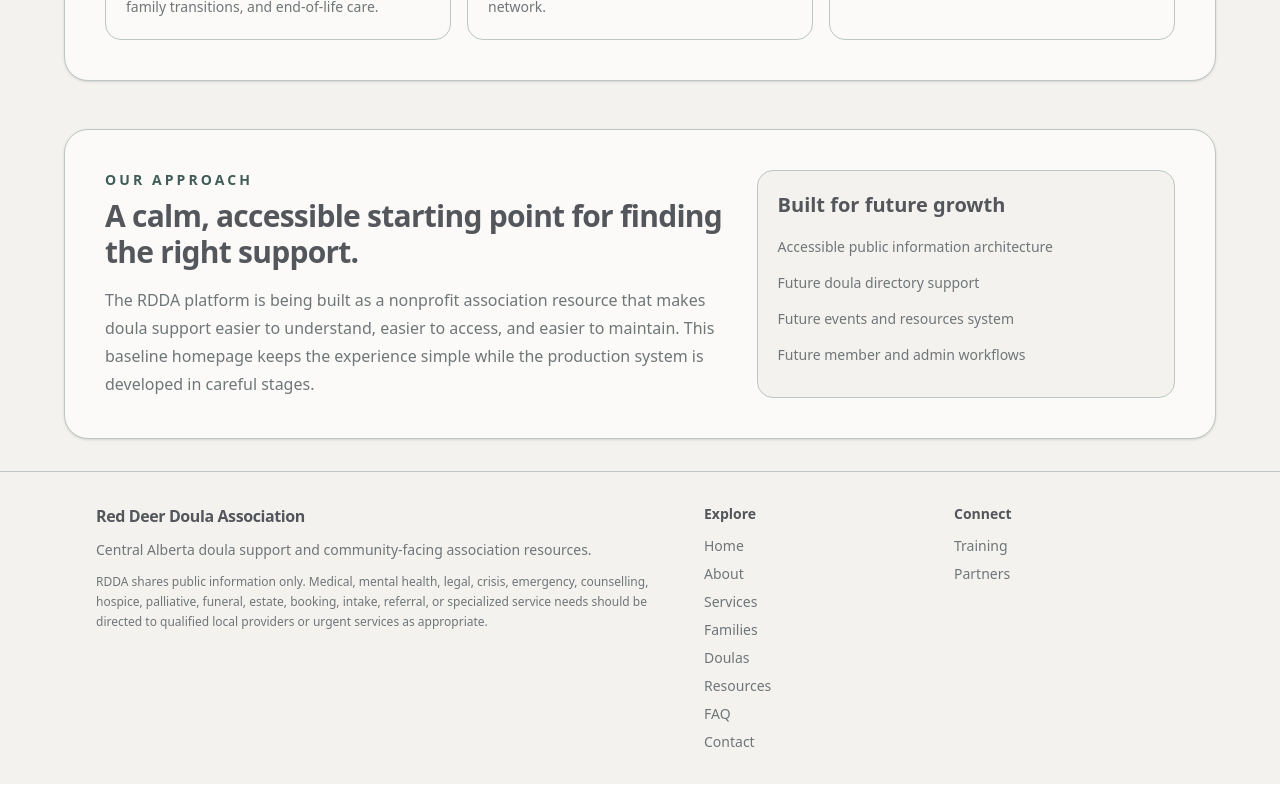
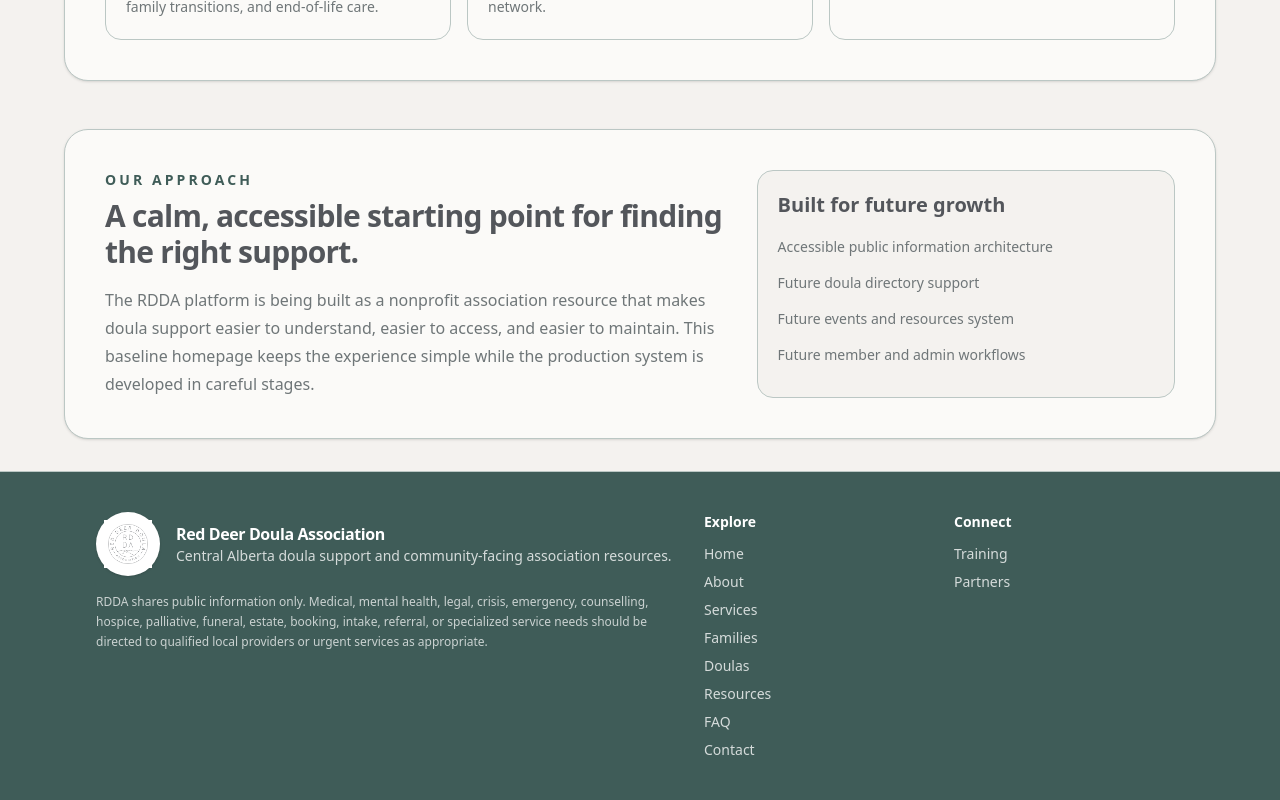
Before and after one commit to hickdwayne-rdp/rdda-platform, a Next.js app in the folder repo/: page / in a window 1280 px wide. Shown: the part 1538-2338 px from the top of the page. Built offline with nearby package versions, Linux system fonts and the light colour scheme.

Commit message:
Apply RDDA branding to site footer

```diff
--- a/repo/src/components/layout/SiteFooter.tsx
+++ b/repo/src/components/layout/SiteFooter.tsx
@@ -1,3 +1,4 @@
+import Image from "next/image";
 import Link from "next/link";
 
 const coreFooterLinks = [
@@ -18,16 +19,29 @@
 
 export function SiteFooter() {
   return (
-    <footer className="border-t border-[var(--border)] bg-[var(--background)]">
-      <div className="mx-auto grid max-w-6xl gap-8 px-6 py-8 md:grid-cols-[1.2fr_1fr] lg:px-8">
-        <div className="space-y-3">
-          <p className="text-base font-semibold tracking-tight text-[var(--foreground)]">
-            Red Deer Doula Association
-          </p>
-          <p className="text-sm text-[var(--muted-foreground)]">
-            Central Alberta doula support and community-facing association resources.
-          </p>
-          <p className="max-w-2xl text-xs leading-5 text-[var(--muted-foreground)]">
+    <footer className="border-t border-[var(--border)] bg-[var(--primary)] text-white">
+      <div className="mx-auto grid max-w-6xl gap-8 px-6 py-10 md:grid-cols-[1.2fr_1fr] lg:px-8">
+        <div className="space-y-4">
+          <div className="flex items-center gap-4">
+            <span className="flex h-16 w-16 shrink-0 items-center justify-center rounded-full bg-[var(--surface)] p-2 shadow-sm">
+              <Image
+                src="/brand/rdda-alt-logo-social.png"
+                alt="Red Deer Doula Association"
+                width={56}
+                height={56}
+                className="h-full w-full object-contain"
+              />
+            </span>
+            <div>
+              <p className="text-base font-semibold tracking-tight">
+                Red Deer Doula Association
+              </p>
+              <p className="text-sm text-white/78">
+                Central Alberta doula support and community-facing association resources.
+              </p>
+            </div>
+          </div>
+          <p className="max-w-2xl text-xs leading-5 text-white/72">
             RDDA shares public information only. Medical, mental health, legal,
             crisis, emergency, counselling, hospice, palliative, funeral, estate,
             booking, intake, referral, or specialized service needs should be
@@ -37,16 +51,16 @@
 
         <nav
           aria-label="Footer navigation"
-          className="grid gap-5 text-sm text-[var(--muted-foreground)] sm:grid-cols-2"
+          className="grid gap-5 text-sm text-white/78 sm:grid-cols-2"
         >
           <div>
-            <p className="mb-3 font-semibold text-[var(--foreground)]">Explore</p>
+            <p className="mb-3 font-semibold text-white">Explore</p>
             <ul className="space-y-2">
               {coreFooterLinks.map((link) => (
                 <li key={link.href}>
                   <Link
                     href={link.href}
-                    className="inline-flex rounded-md transition hover:text-[var(--primary)] focus-visible:outline-none focus-visible:ring-2 focus-visible:ring-[var(--focus-ring)] focus-visible:ring-offset-2 focus-visible:ring-offset-[var(--background)]"
+                    className="inline-flex rounded-md transition hover:text-[var(--card-muted)] focus-visible:outline-none focus-visible:ring-2 focus-visible:ring-white focus-visible:ring-offset-2 focus-visible:ring-offset-[var(--primary)]"
                   >
                     {link.label}
                   </Link>
@@ -56,13 +70,13 @@
           </div>
 
           <div>
-            <p className="mb-3 font-semibold text-[var(--foreground)]">Connect</p>
+            <p className="mb-3 font-semibold text-white">Connect</p>
             <ul className="space-y-2">
               {supportingFooterLinks.map((link) => (
                 <li key={link.href}>
                   <Link
                     href={link.href}
-                    className="inline-flex rounded-md transition hover:text-[var(--primary)] focus-visible:outline-none focus-visible:ring-2 focus-visible:ring-[var(--focus-ring)] focus-visible:ring-offset-2 focus-visible:ring-offset-[var(--background)]"
+                    className="inline-flex rounded-md transition hover:text-[var(--card-muted)] focus-visible:outline-none focus-visible:ring-2 focus-visible:ring-white focus-visible:ring-offset-2 focus-visible:ring-offset-[var(--primary)]"
                   >
                     {link.label}
                   </Link>
```
